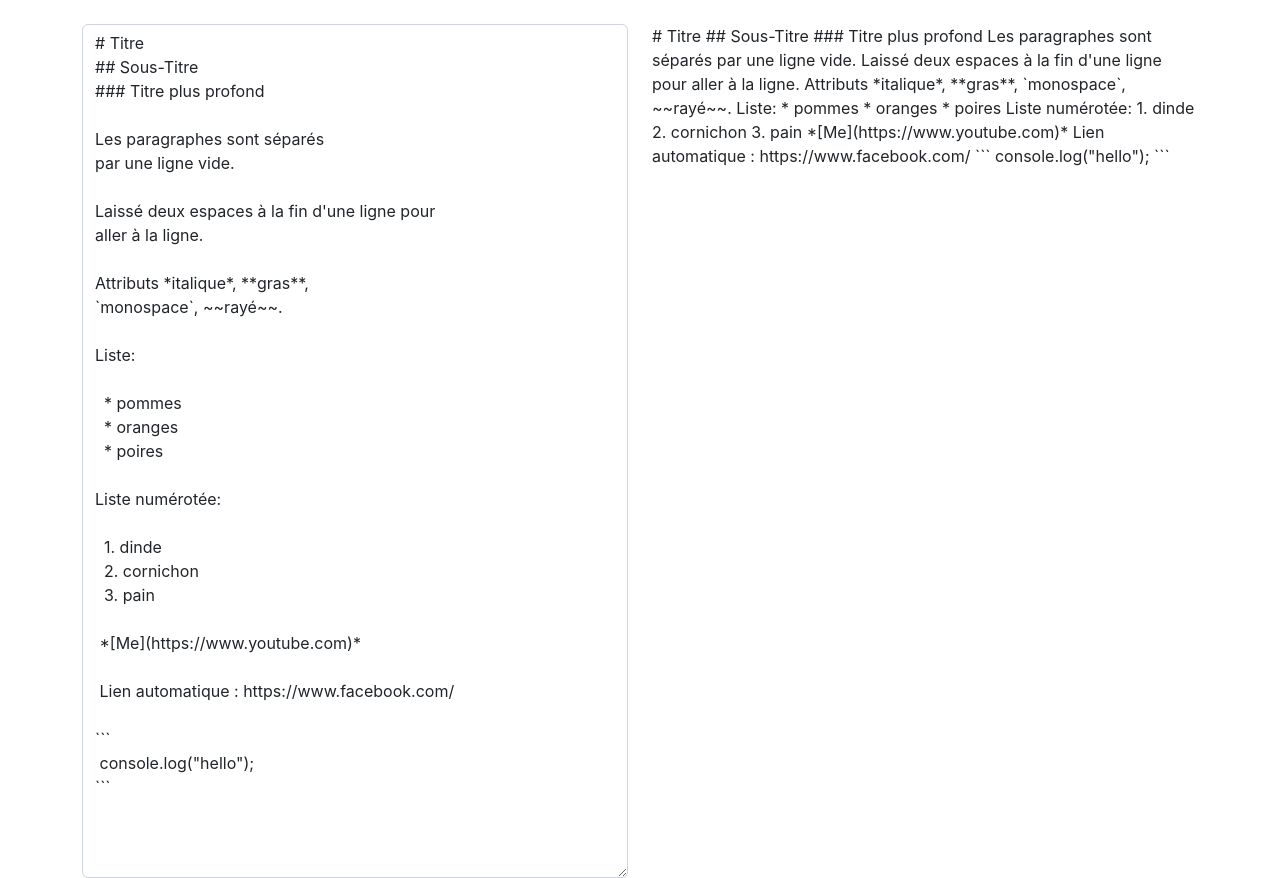
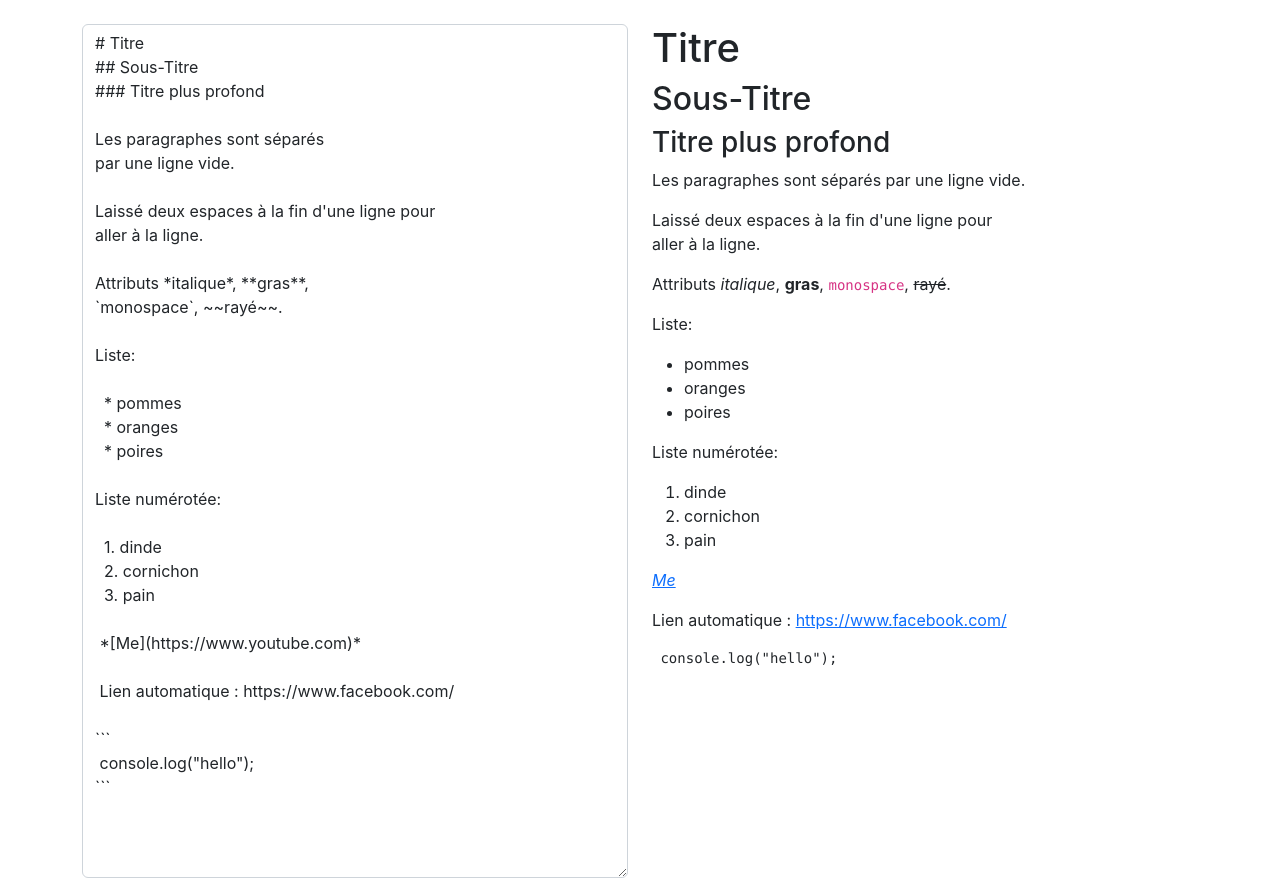
Before and after one commit to jaflih/markdown-app, a React (Create React App) app: page / in a window 1280 px wide. Built offline with nearby package versions, Linux system fonts and the light colour scheme.

Commit message:
Add markdown

```diff
--- a/src/App.js
+++ b/src/App.js
@@ -1,5 +1,7 @@
 import React, { Component } from 'react';
 import './App.css';
+
+import { marked } from 'marked';
 
 import { sampleText } from './sampleText';
 
@@ -13,6 +15,11 @@ class App extends Component {
     this.setState({ text });
   };
 
+  renderText = (text) => {
+    const __html = marked(text, { sanitize: true });
+    return { __html };
+  };
+
   render() {
     return (
       <div className="container">
@@ -20,7 +27,9 @@ class App extends Component {
           <div className="col-sm-6">
             <textarea rows="35" className="form-control" value={this.state.text} onChange={this.handleChange}></textarea>
           </div>
-          <div className="col-sm-6">{sampleText}</div>
+          <div className="col-sm-6">
+            <div dangerouslySetInnerHTML={this.renderText(this.state.text)}></div>
+          </div>
         </div>
       </div>
     );
```
